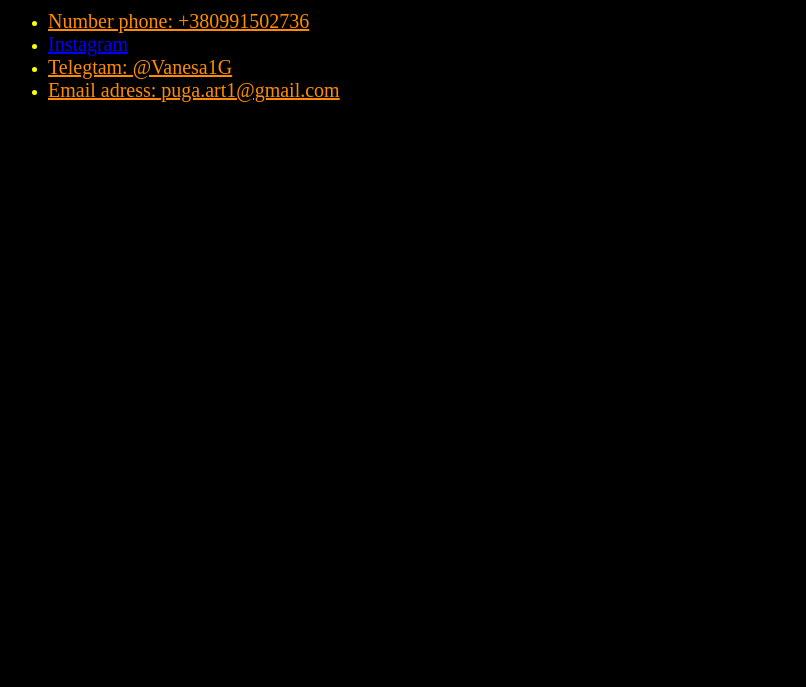
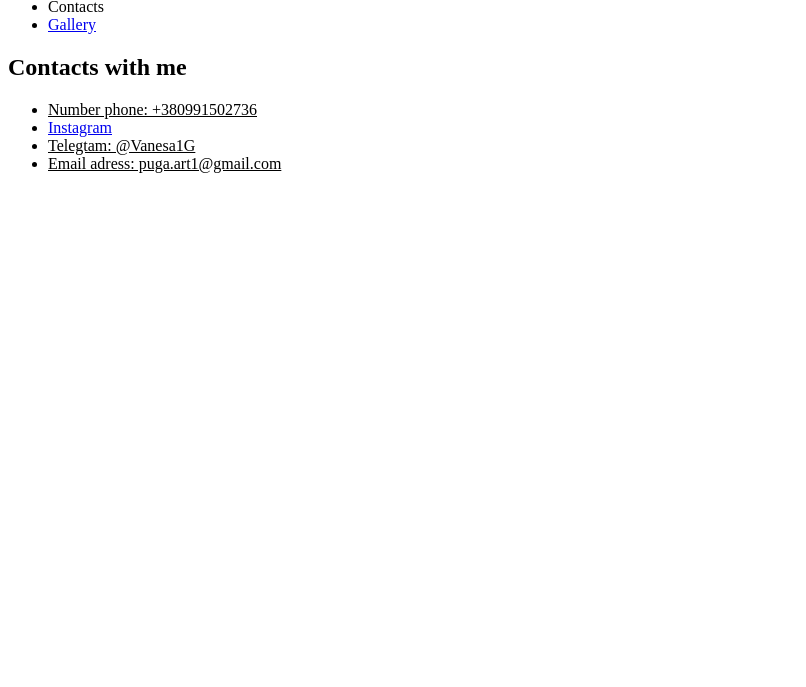
Before and after one commit to ArtemPuha/ArtPuhaHW1, a plain HTML site: page page/contact.html in a window 1280 px wide. Shown: the part 113-800 px from the top of the page, without its empty margins (0-806 px from the left). Drawn offline with Linux system fonts and the light colour scheme.

Commit message:
come back

```diff
--- a/css/style.css
+++ /dev/null
@@ -1,56 +0,0 @@
-h2 {
-	font-family: American Typewriter;
-	font-size: 30px;
-	text-align: center;
-	color: yellow;
-}
-
-body {
-background-color: black;
-	}
-
-li {
-	color: yellow;
-}
-
-a {
-	font-family: American Typewriter;
-	color: blue;
-}
-
-nav > ul {
-	list-style-type: none;
-}
-
-nav > ul > li {
-	font-family: American Typewriter;
-	font-size: 20px;
-	color: red;
-	display: inline;
-	background-color: black;
-}
-
-nav > ul > li:hover {
-	background-color: teal;
-}
-
-nav > ul > li > a {
-	text-decoration: none;
-	color: yellow;
-	border: 0px solid black;
-  padding-right: 5px;
-  padding-left: 5px;
-  margin-right: 0px;
-}
-
-.color {
-	font-family: American Typewriter;
-	font-size: 20px;
-	color: darkorange;
-}
-
-#FirstP {
-	font-family: American Typewriter;
-	font-size: 20px;
-	color: darkorange;
-}
--- a/page/contact.html
+++ b/page/contact.html
@@ -4,11 +4,11 @@
 	<meta charset="utf-8">
 	<meta name="viewport" content="width=device-width, initial-scale=1">
 	<title>Сontact me</title>
-	<link rel="stylesheet" type="text/css" href="../css/style.css">
 </head>
 <body>
-
+  ddd
 	<header>
+		<h2>Another information</h2>
 		<nav>
 			<ul>
 				<li>
@@ -20,10 +20,6 @@
 					<a href="gallery.html">Gallery
 					</a>
 				</li>
-				<li>
-					<a href="donate.html">Donate me
-					</a>
-				</li>
 			</ul>
 		</nav>
 	</header>
@@ -32,20 +28,20 @@
 		<h2>Contacts with me</h2>
 			<ul>
 				<li>
-					<u class="color">Number phone: +380991502736
+					<u>Number phone: +380991502736
 					</u>
 				</li>
 				<li>
-					<u class="color">
+					<u>
 						<a href="https://www.instagram.com/artemonibolit/" target="blank">Instagram
 						</a>
 					</u>
 				</li>
 				<li>
-					<u class="color">Telegtam: @Vanesa1G</u>
+					<u>Telegtam: @Vanesa1G</u>
 				</li>
 				<li>
-					<u class="color">Email adress: puga.art1@gmail.com</u>
+					<u>Email adress: puga.art1@gmail.com</u>
 				</li>
 			</ul>
 	</div>
```
Also changed, not shown: page/donate.html (deleted, +0 -56 lines), page/gallery.html (+1 -5 lines), page/index.html (+6 -8 lines), 3 other files.
